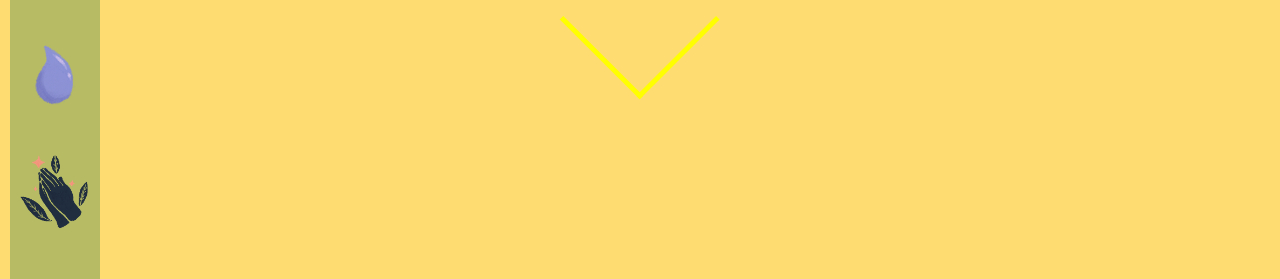
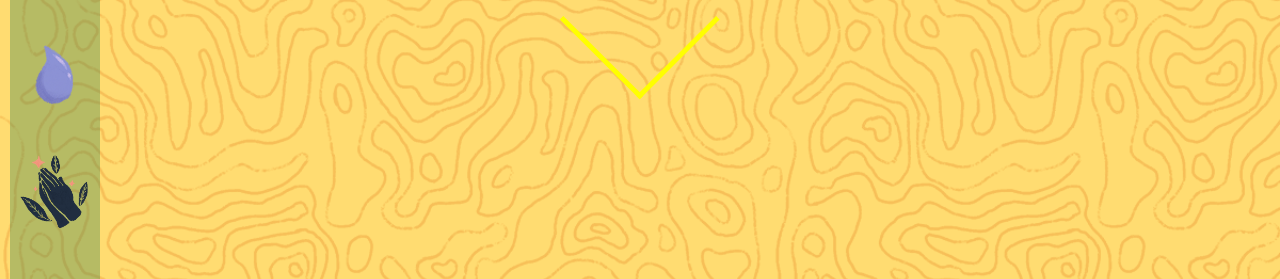
Before and after one commit to Aliloa/portrait-chinoi, a plain HTML site: page index.html in a window 1280 px wide. Shown: the part 529-808 px from the top of the page. Drawn offline with Linux system fonts and the light colour scheme; a web font is replaced by a local one.

Commit message:
Update styles.css

```diff
--- a/styles.css
+++ b/styles.css
@@ -8,6 +8,7 @@ body{
     background: #ffdc71;
     margin-left: auto;
     margin-right: auto;
+	background-image: url(/Images/Arriere-Plan.png);
 	align-items: center;
 	background-size: cover;
 	background-attachment: fixed;
```
